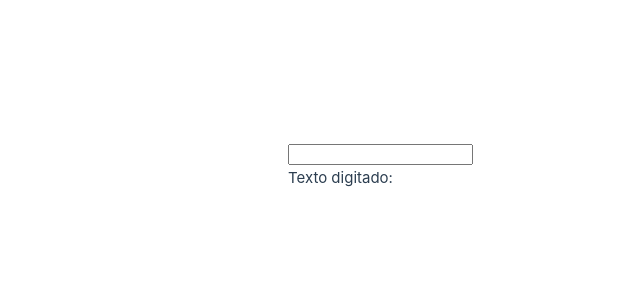
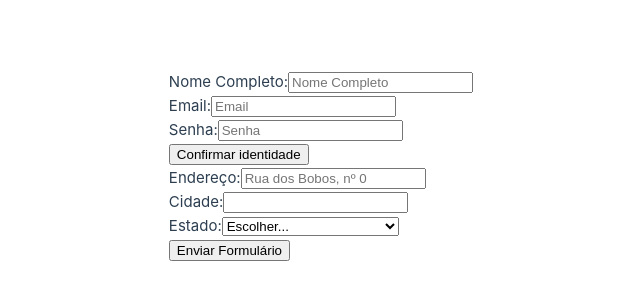
Before and after one commit to Dudinhacardozo/Desenvolvimento-web-P1, a Vue app: page / in a window 1280 px wide. Shown: the part 234-534 px from the top of the page, without its empty margins (167-807 px from the left). Built offline with nearby package versions, Linux system fonts and the light colour scheme.

Commit message:
trabalho1

```diff
--- a/src/App.vue
+++ b/src/App.vue
@@ -1,15 +1,74 @@
 <script setup>
 import { ref } from 'vue'
-const texto = ref('')
+
+const cores = ref([])
 </script>
+<template>
+<form>
 
-<template>
-  <div>
-        <input type="text" v-model="texto" />
-        <p>Texto digitado: {{ texto }}</p>
+      <div class="form-group col-md-6">
+      <label for="inputEmail4">Nome Completo:</label>
+      <input type="email" class="form-control" id="inputEmail4" placeholder="Nome Completo">
+      <div class="form-row">
+    <div class="form-group col-md-6">
+      <label for="inputEmail4">Email:</label>
+      <input type="email" class="form-control" id="inputEmail4" placeholder="Email">
     </div>
+    </div>
+    <div class="form-group col-md-6">
+      <label for="inputPassword4">Senha:</label>
+      <input type="password" class="form-control" id="inputPassword4" placeholder="Senha">
+    </div>
+  </div>
+  <button type="submit" class="btn btn-primary mb-2">Confirmar identidade</button>
+
+  <div class="form-group">
+    <label for="inputAddress">Endereço:</label>
+    <input type="text" class="form-control" id="inputAddress" placeholder="Rua dos Bobos, nº 0">
+  </div>
+  <div class="form-row">
+    <div class="form-group col-md-6">
+      <label for="inputCity">Cidade:</label>
+      <input type="text" class="form-control" id="inputCity">
+    </div>
+    <div class="form-group col-md-4">
+      <label for="inputEstado">Estado:</label>
+      <select id="inputEstado" class="form-control">
+        <option selected>Escolher...</option>
+        <option>Acre (AC)</option>
+        <option>Alagoas (AL)</option>
+        <option>Amapá (AP)</option>
+        <option>Amazonas (AM)</option>
+        <option>Bahia (BA)</option>
+        <option>Ceará (CE)</option>
+        <option>Distrito Federal (DF)</option>
+        <option>Espírito Santo (ES)</option>
+        <option>Goiás (GO)</option>
+        <option>Maranhão (MA)</option>
+        <option>Mato Grosso (MT)</option>
+       <option>Mato Grosso do Sul (MS)</option>
+       <option>Minas Gerais (MG)</option>
+       <option>Pará (PA)</option>
+       <option>Paraíba (PB)</option>
+       <option>Paraná (PR)</option>
+       <option>Pernambuco (PE)</option>
+       <option>Piauí (PI)</option>
+       <option>Rio de Janeiro (RJ)</option>
+       <option>Rio Grande do Norte (RN)</option>
+       <option>Rio Grande do Sul (RS)</option>
+       <option>Rondônia (RO)</option>
+       <option>Roraima (RR)</option>
+       <option>Santa Catarina (SC)</option>
+       <option>São Paulo (SP)</option>
+       <option>Sergipe (SE)</option>
+       <option>Tocantins (TO)</option>
+      </select>
+    </div>
+  </div>
+  <button type="submit" class="btn btn-primary">Enviar Formulário</button>
+</form>
+
 </template>
-
 <style scoped>
 
 </style>
```
